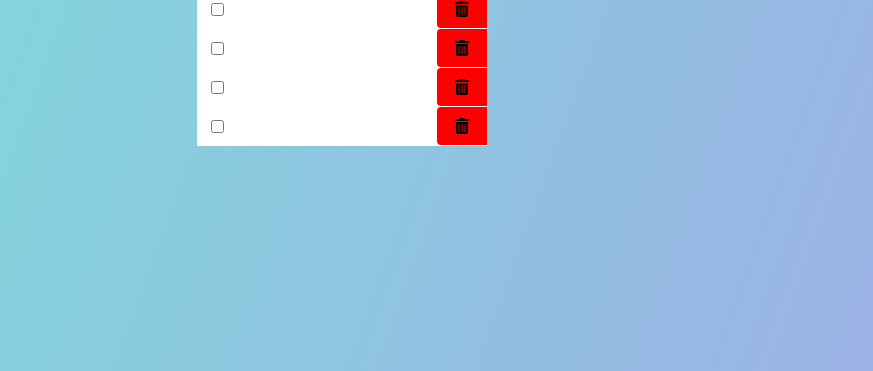
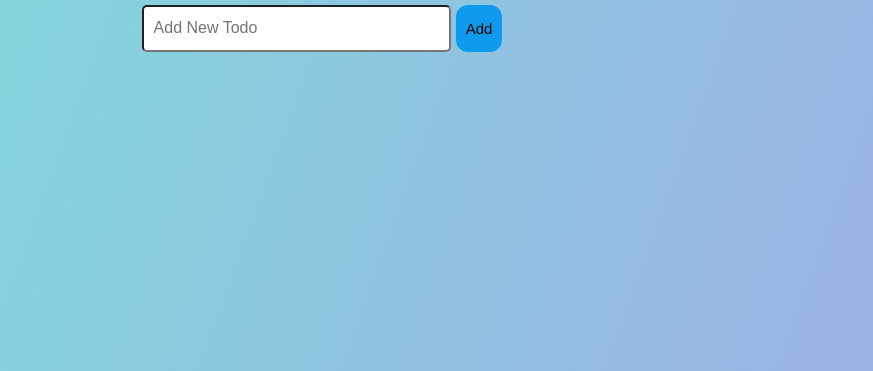
Before and after one commit to PiriyevRufat/todolist, a plain HTML site: page index.html in a window 1280 px wide. Shown: the part 429-800 px from the top of the page, without its empty margins (318-1191 px from the left). Drawn offline with Linux system fonts and the light colour scheme.

Commit message:
first commit

```diff
--- a/index.html
+++ b/index.html
@@ -16,30 +16,6 @@
         <div class="adder"><input id="inp" type="text" placeholder="Add New Todo">
             <button id="addTodo">Add</button></div>
             <ul class="todoli">
-                <li>
-                    <input type="checkbox">
-                    <div>
-                    <i class="fa-solid fa-trash-can"></i>
-                    </div>
-                </li>
-                <li>
-                    <input type="checkbox">
-                    <div>
-                    <i class="fa-solid fa-trash-can"></i>
-                    </div>
-                </li>
-                <li>
-                    <input type="checkbox">
-                    <div>
-                    <i class="fa-solid fa-trash-can"></i>
-                    </div>
-                </li>
-                <li>
-                    <input type="checkbox">
-                    <div>
-                    <i class="fa-solid fa-trash-can"></i>
-                    </div>
-                </li>
             </ul>
     </div>
     <script src="index.js"></script>
--- a/index.js
+++ b/index.js
@@ -19,8 +19,6 @@ document.addEventListener('DOMContentLoaded', function() {
             li.querySelector('.fa-trash-can').addEventListener('click', deleteTodo);
         }
     }
-
-
     function completeTodo() {
         const checkbox = this;
         const todoItem = checkbox.parentElement;
```
